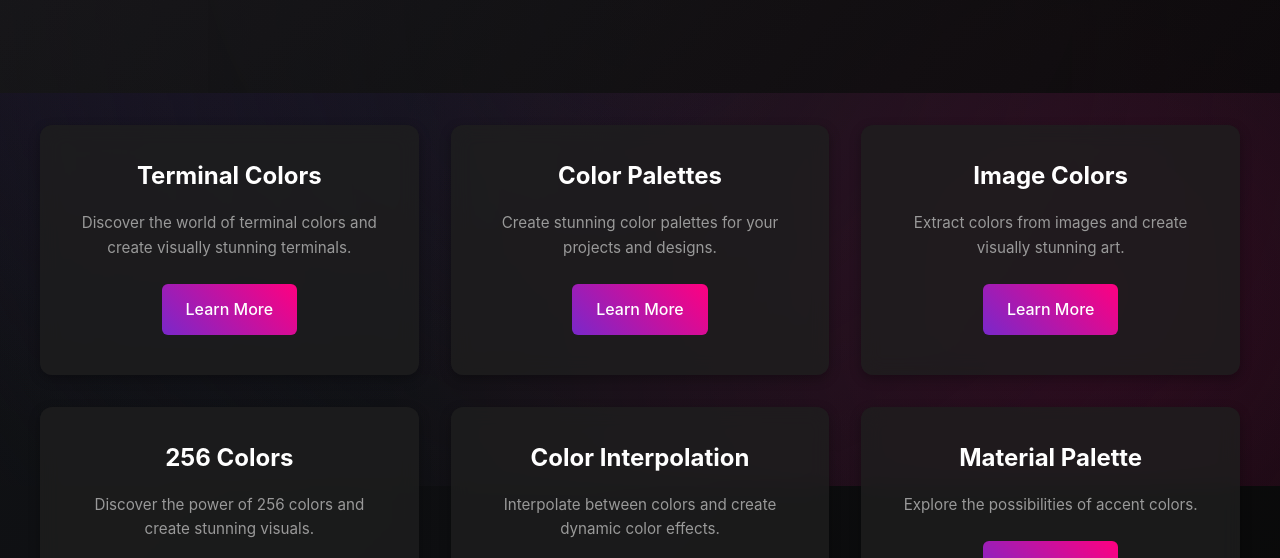
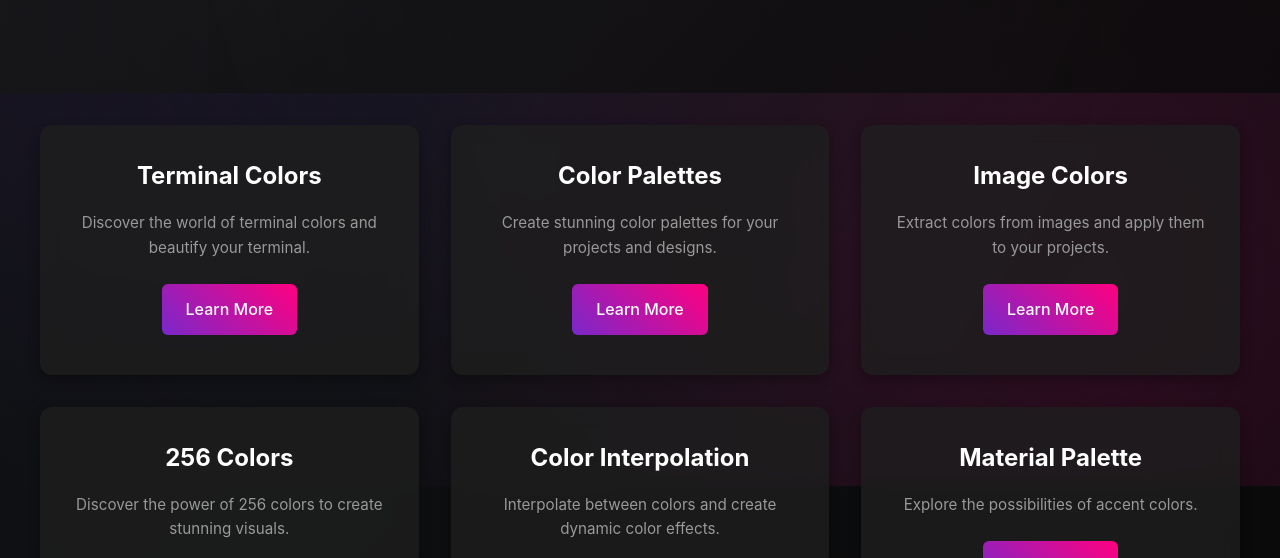
Before and after one commit to sizzlebop/color-guide-hub, a plain HTML site: page index.html in a window 1280 px wide. Shown: the part 394-952 px from the top of the page. Drawn offline with Linux system fonts and the light colour scheme.

Commit message:
edit index.html

```diff
--- a/index.html
+++ b/index.html
@@ -304,7 +304,7 @@
     <div class="container">
         <div class="card">
             <h2>Terminal Colors</h2>
-            <p>Discover the world of terminal colors and create visually stunning terminals.</p>
+            <p>Discover the world of terminal colors and beautify your terminal.</p>
             <a href="terminal-colors.html">Learn More</a>
         </div>
         <div class="card">
@@ -314,12 +314,12 @@
         </div>
         <div class="card">
             <h2>Image Colors</h2>
-            <p>Extract colors from images and create visually stunning art.</p>
+            <p>Extract colors from images and apply them to your projects.</p>
             <a href="image-colors.html">Learn More</a>
         </div>
         <div class="card">
             <h2>256 Colors</h2>
-            <p>Discover the power of 256 colors and create stunning visuals.</p>
+            <p>Discover the power of 256 colors to create stunning visuals.</p>
             <a href="ansi-256.html">Learn More</a>
         </div>
         <div class="card">
```
